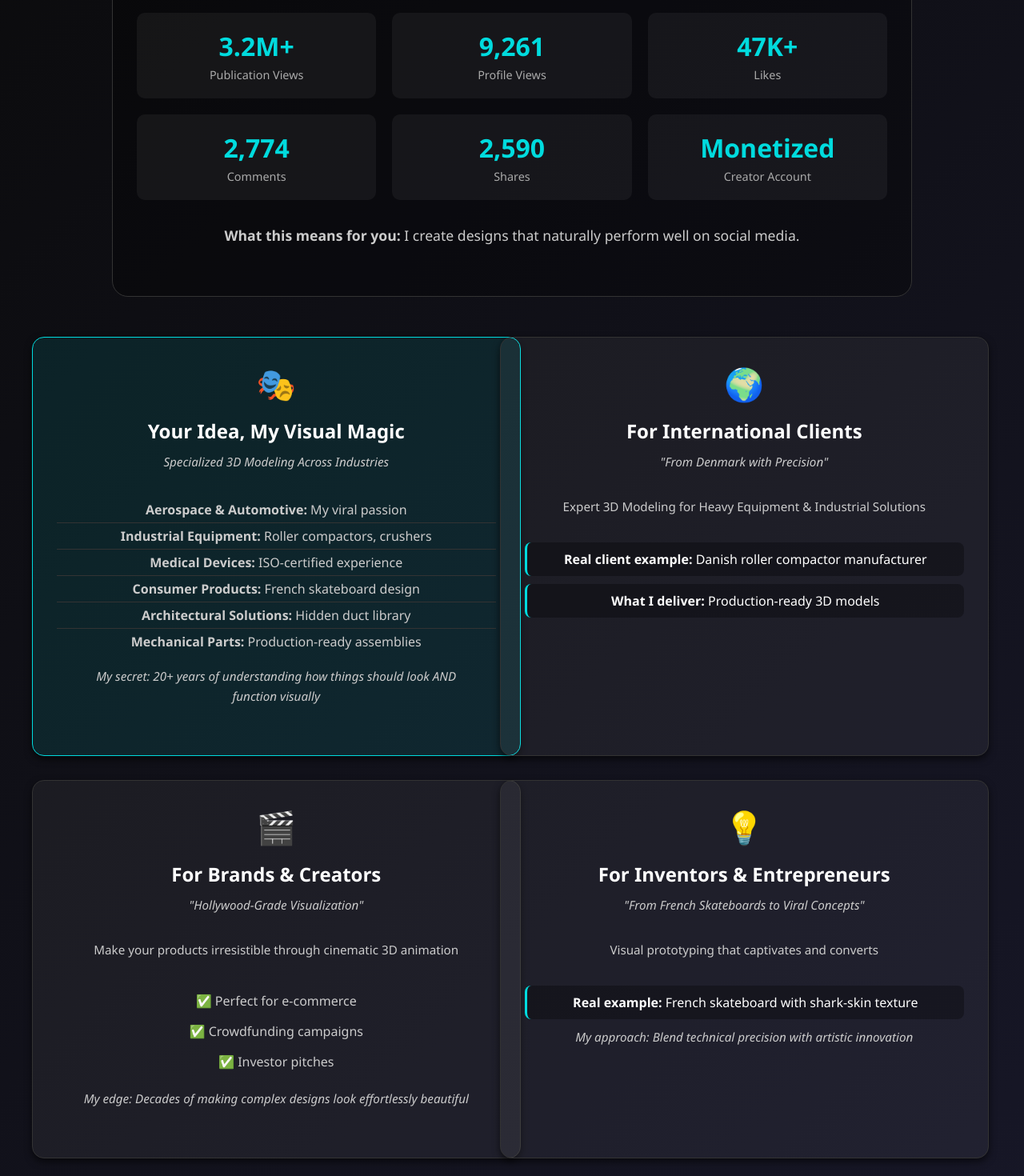
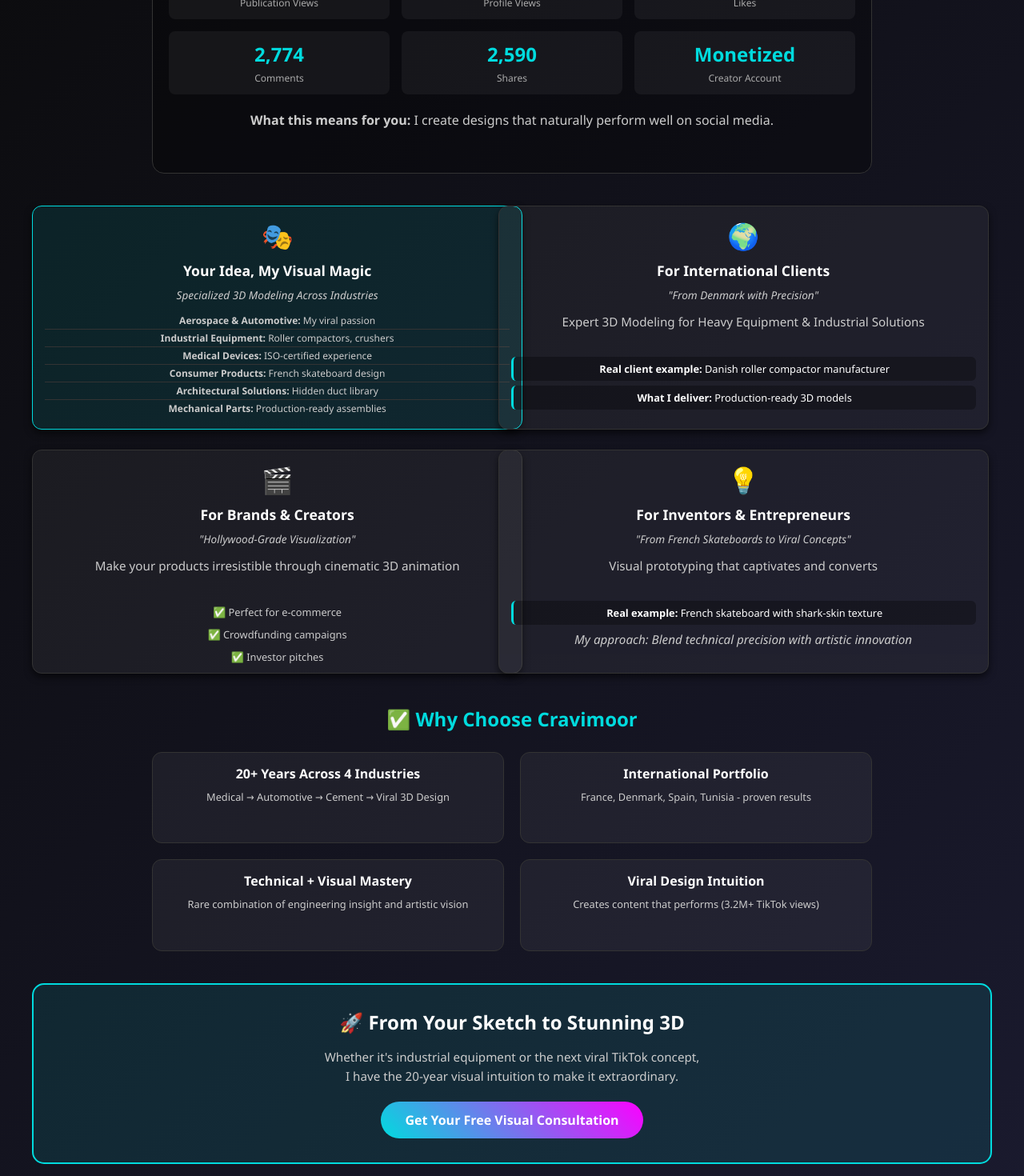
Before and after one commit to Walidghidhaoui/CRAVIMOOR, a React (Create React App) app: page / in a window 1280 px wide. Shown: the part 6320-7790 px from the top of the page at 80% size. Built offline with nearby package versions, Linux system fonts and the light colour scheme.

Commit message:
Update OurServices.css
update

```diff
--- a/src/components/OurServices.css
+++ b/src/components/OurServices.css
@@ -1,7 +1,7 @@
 /* OurServices.css - التنسيقات الجديدة */
 
 .our-services {
-  padding: 80px 20px;
+  padding: 60px 20px;
   background: linear-gradient(135deg, #0a0a0a 0%, #1a1a2e 100%);
   color: white;
 }
@@ -13,11 +13,11 @@
 
 .services-header {
   text-align: center;
-  margin-bottom: 60px;
+  margin-bottom: 50px;
 }
 
 .services-header h2 {
-  font-size: 3rem;
+  font-size: 2.5rem;
   margin-bottom: 15px;
   background: linear-gradient(45deg, #00dbde, #fc00ff);
   -webkit-background-clip: text;
@@ -25,40 +25,40 @@
 }
 
 .services-subtitle {
-  font-size: 1.3rem;
+  font-size: 1.2rem;
   color: #00dbde;
-  margin-bottom: 20px;
+  margin-bottom: 15px;
 }
 
 .services-intro {
-  font-size: 1.1rem;
+  font-size: 1rem;
   max-width: 800px;
   margin: 0 auto;
-  line-height: 1.6;
+  line-height: 1.5;
   color: #ccc;
 }
 
 /* إحصائيات TikTok */
 .tiktok-stats {
   background: rgba(0, 0, 0, 0.3);
-  border-radius: 20px;
-  padding: 30px;
-  margin: 40px auto;
-  max-width: 1000px;
+  border-radius: 15px;
+  padding: 20px;
+  margin: 30px auto;
+  max-width: 900px;
   border: 1px solid #333;
 }
 
 .tiktok-stats h3 {
-  font-size: 1.8rem;
-  margin-bottom: 15px;
+  font-size: 1.4rem;
+  margin-bottom: 10px;
   color: #00dbde;
 }
 
 .stats-grid {
   display: grid;
   grid-template-columns: repeat(3, 1fr);
-  gap: 20px;
-  margin: 30px 0;
+  gap: 15px;
+  margin: 20px 0;
 }
 
 @media (max-width: 768px) {
@@ -69,33 +69,33 @@
 
 .stat-item {
   background: rgba(255, 255, 255, 0.05);
-  padding: 20px;
-  border-radius: 10px;
+  padding: 12px;
+  border-radius: 8px;
   text-align: center;
   transition: transform 0.3s ease;
 }
 
 .stat-item:hover {
-  transform: translateY(-5px);
+  transform: translateY(-3px);
   background: rgba(0, 219, 222, 0.1);
 }
 
 .stat-number {
-  font-size: 2rem;
+  font-size: 1.5rem;
   font-weight: bold;
   color: #00dbde;
   margin-bottom: 5px;
 }
 
 .stat-label {
-  font-size: 0.9rem;
+  font-size: 0.75rem;
   color: #aaa;
 }
 
 .stats-note {
-  font-size: 1.1rem;
+  font-size: 1rem;
   text-align: center;
-  margin-top: 20px;
+  margin-top: 15px;
   color: #00dbde;
 }
 
@@ -103,8 +103,8 @@
 .service-grid {
   display: grid;
   grid-template-columns: repeat(2, 1fr);
-  gap: 30px;
-  margin: 50px 0;
+  gap: 25px;
+  margin: 40px 0;
 }
 
 @media (max-width: 768px) {
@@ -113,18 +113,44 @@
   }
 }
 
+/* بطاقات الخدمات - حجم صغير */
 .service-card {
   background: rgba(255, 255, 255, 0.05);
-  border-radius: 15px;
-  padding: 30px;
+  border-radius: 12px;
+  padding: 20px;
   border: 1px solid #333;
   transition: all 0.3s ease;
+  min-height: 220px;
+  max-height: 280px;
+  overflow: hidden;
+}
+
+.compact-card {
+  min-height: 220px !important;
+  max-height: 280px !important;
+  overflow-y: auto;
+  padding: 15px !important;
+}
+
+.compact-card h3 {
+  font-size: 1.1rem !important;
+  margin-bottom: 8px !important;
+}
+
+.compact-card .service-subtitle {
+  font-size: 0.85rem !important;
+  margin-bottom: 10px !important;
+}
+
+.compact-card .service-list li {
+  font-size: 0.75rem !important;
+  padding: 2px 0 !important;
 }
 
 .service-card:hover {
-  transform: translateY(-10px);
+  transform: translateY(-5px);
   border-color: #00dbde;
-  box-shadow: 0 10px 30px rgba(0, 219, 222, 0.2);
+  box-shadow: 0 8px 20px rgba(0, 219, 222, 0.2);
 }
 
 .highlight-card {
@@ -133,33 +159,34 @@
 }
 
 .service-icon {
-  font-size: 2.5rem;
-  margin-bottom: 15px;
+  font-size: 2rem;
+  margin-bottom: 10px;
 }
 
 .service-card h3 {
-  font-size: 1.5rem;
-  margin-bottom: 10px;
+  font-size: 1.2rem;
+  margin-bottom: 8px;
   color: white;
 }
 
 .service-subtitle {
-  font-size: 1rem;
+  font-size: 0.9rem;
   color: #00dbde;
-  margin-bottom: 15px;
+  margin-bottom: 10px;
   font-style: italic;
 }
 
 .service-list {
   list-style: none;
   padding: 0;
-  margin: 15px 0;
+  margin: 10px 0;
 }
 
 .service-list li {
-  padding: 5px 0;
+  padding: 3px 0;
   color: #ccc;
   border-bottom: 1px solid #333;
+  font-size: 0.8rem;
 }
 
 .service-list li:last-child {
@@ -168,45 +195,47 @@
 
 .client-example {
   background: rgba(0, 0, 0, 0.3);
-  padding: 10px;
-  border-radius: 8px;
-  margin: 10px 0;
+  padding: 6px;
+  border-radius: 6px;
+  margin: 6px 0;
   border-left: 3px solid #00dbde;
+  font-size: 0.8rem;
 }
 
 .benefits {
-  margin: 15px 0;
+  margin: 10px 0;
 }
 
 .benefit {
-  padding: 8px 0;
+  padding: 5px 0;
   color: #ccc;
+  font-size: 0.8rem;
 }
 
 .service-note {
-  font-size: 0.9rem;
+  font-size: 0.75rem;
   color: #00dbde;
-  margin-top: 15px;
+  margin-top: 10px;
   font-style: italic;
 }
 
 /* Why Choose Me */
 .why-choose {
-  margin: 60px 0;
+  margin: 40px 0;
   text-align: center;
 }
 
 .why-choose h3 {
-  font-size: 2rem;
-  margin-bottom: 40px;
+  font-size: 1.5rem;
+  margin-bottom: 25px;
   color: #00dbde;
 }
 
 .reasons-grid {
   display: grid;
   grid-template-columns: repeat(2, 1fr);
-  gap: 30px;
-  max-width: 1000px;
+  gap: 20px;
+  max-width: 900px;
   margin: 0 auto;
 }
 
@@ -218,51 +247,51 @@
 
 .reason {
   background: rgba(255, 255, 255, 0.05);
-  padding: 25px;
-  border-radius: 15px;
+  padding: 15px;
+  border-radius: 12px;
   border: 1px solid #333;
 }
 
 .reason strong {
   display: block;
-  font-size: 1.2rem;
-  margin-bottom: 10px;
+  font-size: 1rem;
+  margin-bottom: 8px;
   color: white;
 }
 
 .reason p {
   color: #ccc;
-  font-size: 0.95rem;
+  font-size: 0.8rem;
 }
 
 /* Call-to-Action */
 .cta-section {
   text-align: center;
-  padding: 50px;
+  padding: 30px;
   background: rgba(0, 219, 222, 0.1);
-  border-radius: 20px;
-  margin-top: 60px;
+  border-radius: 15px;
+  margin-top: 40px;
   border: 2px solid #00dbde;
 }
 
 .cta-section h3 {
-  font-size: 2rem;
-  margin-bottom: 20px;
+  font-size: 1.5rem;
+  margin-bottom: 15px;
   color: white;
 }
 
 .cta-section p {
-  font-size: 1.1rem;
+  font-size: 0.95rem;
   color: #ccc;
-  margin-bottom: 30px;
+  margin-bottom: 20px;
 }
 
 .cta-button {
   display: inline-block;
   background: linear-gradient(45deg, #00dbde, #fc00ff);
   color: white;
-  padding: 15px 40px;
-  font-size: 1.1rem;
+  padding: 12px 30px;
+  font-size: 1rem;
   font-weight: bold;
   border-radius: 50px;
   text-decoration: none;
@@ -273,5 +302,5 @@
 
 .cta-button:hover {
   transform: scale(1.05);
-  box-shadow: 0 10px 30px rgba(0, 219, 222, 0.4);
+  box-shadow: 0 8px 25px rgba(0, 219, 222, 0.4);
 }
```
